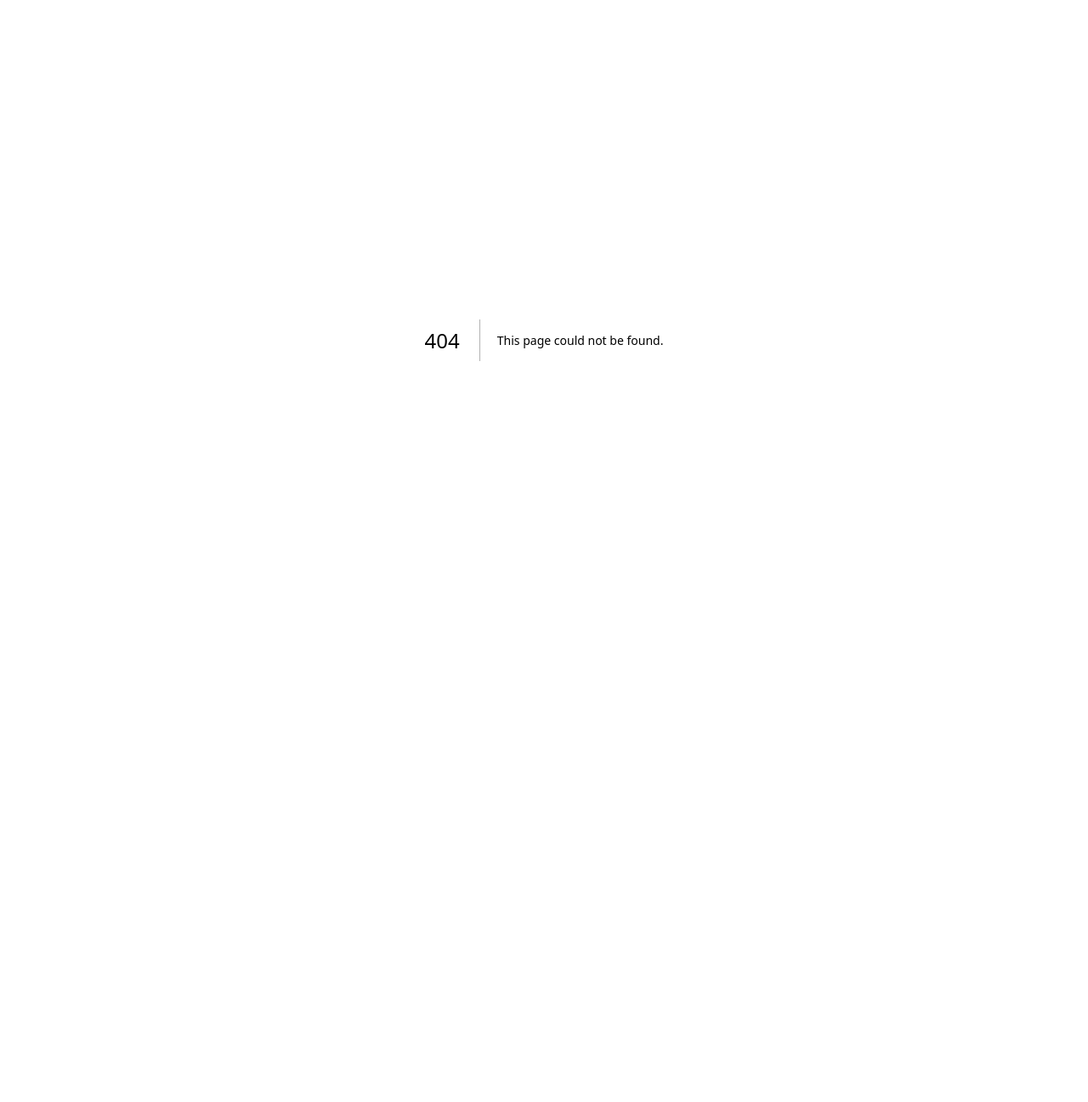
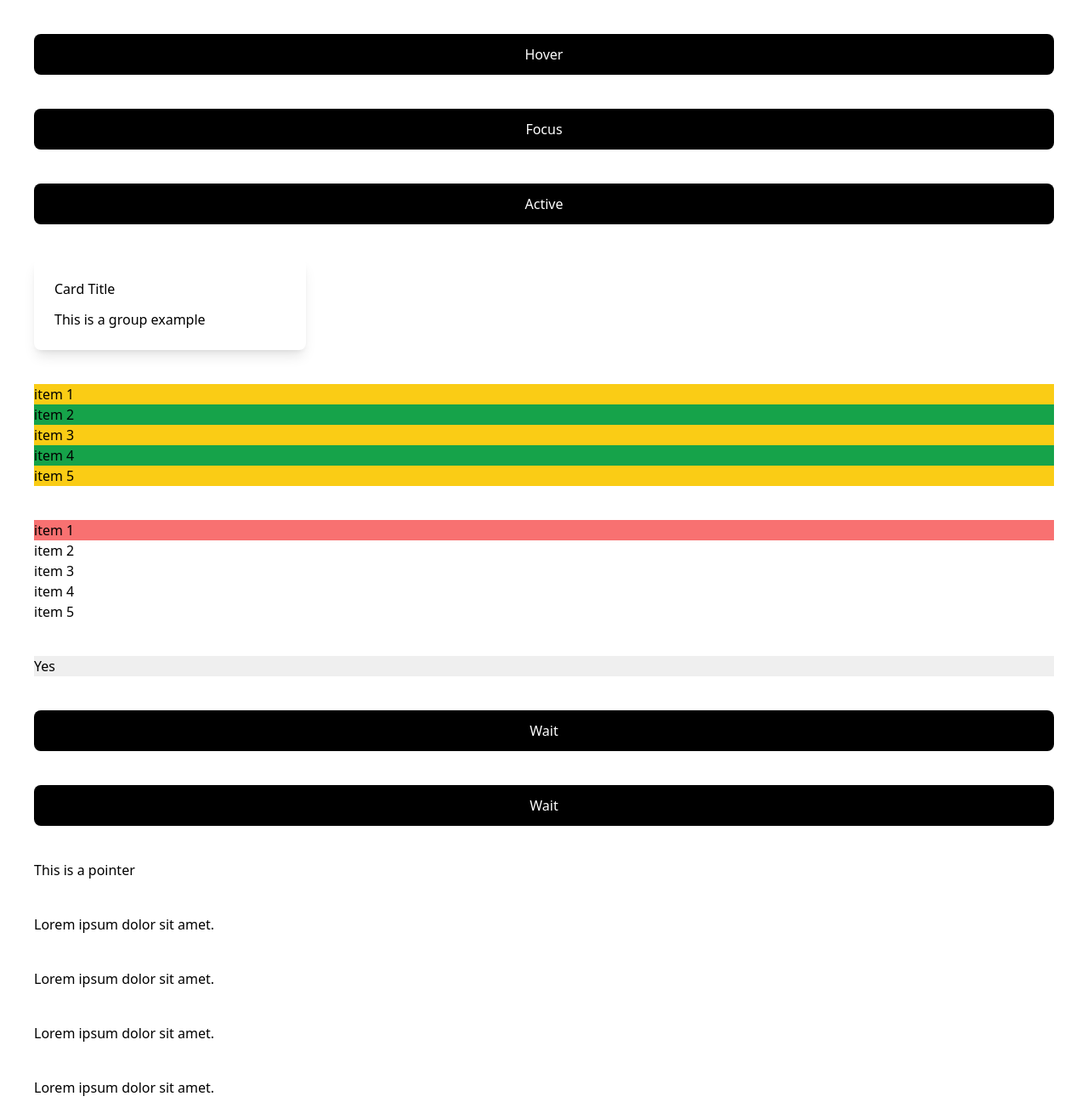
Before and after one commit to FranciscoMateusVG/tailwind-studies, a Next.js app: page /sandbox/space/interactivity in a window 1280 px wide. Before the commit this address had no page. Shown: the top 1297 px of the page at 85% size. Before the commit the page ends 800 px from the top, so only its background shows below. Built offline with nearby package versions, Linux system fonts and the light colour scheme.

Commit message:
finished interactivity

```diff
--- /dev/null
+++ b/src/pages/sandbox/space/animation-key-frames.tsx
@@ -0,0 +1,18 @@
+import { type NextPage } from "next";
+import Head from "next/head";
+import Image from "next/image";
+
+const Interactivity: NextPage = () => {
+  return (
+    <>
+      <Head>
+        <title>Create T3 App</title>
+        <meta name="description" content="Generated by create-t3-app" />
+        <link rel="icon" href="/tailwind-icon.png" />
+      </Head>
+      <main className="p-10"></main>
+    </>
+  );
+};
+
+export default Interactivity;
--- /dev/null
+++ b/src/pages/sandbox/space/breakpoint-media-queries.tsx
@@ -0,0 +1,18 @@
+import { type NextPage } from "next";
+import Head from "next/head";
+import Image from "next/image";
+
+const Interactivity: NextPage = () => {
+  return (
+    <>
+      <Head>
+        <title>Create T3 App</title>
+        <meta name="description" content="Generated by create-t3-app" />
+        <link rel="icon" href="/tailwind-icon.png" />
+      </Head>
+      <main className="p-10"></main>
+    </>
+  );
+};
+
+export default Interactivity;
--- /dev/null
+++ b/src/pages/sandbox/space/columns.tsx
@@ -0,0 +1,18 @@
+import { type NextPage } from "next";
+import Head from "next/head";
+import Image from "next/image";
+
+const Interactivity: NextPage = () => {
+  return (
+    <>
+      <Head>
+        <title>Create T3 App</title>
+        <meta name="description" content="Generated by create-t3-app" />
+        <link rel="icon" href="/tailwind-icon.png" />
+      </Head>
+      <main className="p-10"></main>
+    </>
+  );
+};
+
+export default Interactivity;
--- /dev/null
+++ b/src/pages/sandbox/space/config-customization.tsx
@@ -0,0 +1,18 @@
+import { type NextPage } from "next";
+import Head from "next/head";
+import Image from "next/image";
+
+const Interactivity: NextPage = () => {
+  return (
+    <>
+      <Head>
+        <title>Create T3 App</title>
+        <meta name="description" content="Generated by create-t3-app" />
+        <link rel="icon" href="/tailwind-icon.png" />
+      </Head>
+      <main className="p-10"></main>
+    </>
+  );
+};
+
+export default Interactivity;
--- /dev/null
+++ b/src/pages/sandbox/space/dark-mode.tsx
@@ -0,0 +1,18 @@
+import { type NextPage } from "next";
+import Head from "next/head";
+import Image from "next/image";
+
+const Interactivity: NextPage = () => {
+  return (
+    <>
+      <Head>
+        <title>Create T3 App</title>
+        <meta name="description" content="Generated by create-t3-app" />
+        <link rel="icon" href="/tailwind-icon.png" />
+      </Head>
+      <main className="p-10"></main>
+    </>
+  );
+};
+
+export default Interactivity;
--- /dev/null
+++ b/src/pages/sandbox/space/grid.tsx
@@ -0,0 +1,18 @@
+import { type NextPage } from "next";
+import Head from "next/head";
+import Image from "next/image";
+
+const Interactivity: NextPage = () => {
+  return (
+    <>
+      <Head>
+        <title>Create T3 App</title>
+        <meta name="description" content="Generated by create-t3-app" />
+        <link rel="icon" href="/tailwind-icon.png" />
+      </Head>
+      <main className="p-10"></main>
+    </>
+  );
+};
+
+export default Interactivity;
--- /dev/null
+++ b/src/pages/sandbox/space/interactivity.tsx
@@ -0,0 +1,131 @@
+import { type NextPage } from "next";
+import Head from "next/head";
+
+const Interactivity: NextPage = () => {
+  return (
+    <>
+      <Head>
+        <title>Create T3 App</title>
+        <meta name="description" content="Generated by create-t3-app" />
+        <link rel="icon" href="/tailwind-icon.png" />
+      </Head>
+      <main className="flex flex-col gap-10  p-10">
+        {/* Hover state Styling */}
+        <button className="rounded-lg bg-black py-3 px-5 text-white hover:bg-orange-400 hover:text-blue-500">
+          Hover
+        </button>
+        {/* Focus state Styling */}
+        <button className="rounded-lg bg-black py-3 px-5 text-white focus:bg-orange-400 focus:text-blue-500">
+          Focus
+        </button>
+        {/* Active state Styling */}
+        <button className="rounded-lg bg-black py-3 px-5 text-white active:bg-orange-400 active:text-blue-500">
+          Active
+        </button>
+        {/* Styling based on parent state */}
+        <a
+          href=""
+          className="max-auto group block max-w-xs space-y-3 rounded-lg bg-white p-6 shadow-lg hover:bg-sky-500"
+        >
+          <h3 className="group-hover:text-white">Card Title</h3>
+          <p className="group-hover:text-white">This is a group example</p>
+        </a>
+        {/* Pseudo Classes */}
+        <ul>
+          <li className="odd:bg-yellow-400 even:bg-green-600">item 1</li>
+          <li className="odd:bg-yellow-400 even:bg-green-600">item 2</li>
+          <li className="odd:bg-yellow-400 even:bg-green-600">item 3</li>
+          <li className="odd:bg-yellow-400 even:bg-green-600">item 4</li>
+          <li className="odd:bg-yellow-400 even:bg-green-600">item 5</li>
+        </ul>
+        <ul>
+          <li className="first:bg-red-400 ">item 1</li>
+          <li className="first:bg-red-400 ">item 2</li>
+          <li className="first:bg-red-400 ">item 3</li>
+          <li className="first:bg-red-400 ">item 4</li>
+          <li className="first:bg-red-400 ">item 5</li>
+        </ul>
+        {/* Appearance */}
+        <select name="" id="" className="appearance-none">
+          <option value="yes">Yes</option>
+          <option value="no">No</option>
+        </select>
+        {/* Cursor */}
+        <button className="cursor-wait rounded-lg bg-black py-3 px-5 text-white ">
+          Wait
+        </button>
+        <button className="cursor-not-allowed rounded-lg bg-black py-3 px-5 text-white ">
+          Wait
+        </button>
+        <p className="cursor-pointer">This is a pointer</p>
+        {/* User select */}
+        <div className="select-none">Lorem ipsum dolor sit amet.</div>
+        <div className="select-text">Lorem ipsum dolor sit amet.</div>
+        <div className="select-all">Lorem ipsum dolor sit amet.</div>
+        <div className="select-auto">Lorem ipsum dolor sit amet.</div>
+
+        {/* Smooth Scrolling */}
+        <a href="#item" className="my-6 block scroll-smooth">
+          Go to item
+        </a>
+        <p>
+          Lorem ipsum dolor sit, amet consectetur adipisicing elit. Aut ipsum
+          fugit quam quas assumenda. Autem debitis soluta dicta ipsa placeat.
+          Totam, officia ex quasi id suscipit reiciendis magni necessitatibus
+          labore sunt autem, nostrum est quisquam molestias, laudantium
+          obcaecati. Placeat incidunt ad omnis doloribus quo dolor odit
+          aspernatur rerum dicta ipsum cum voluptatum, repudiandae eos
+          necessitatibus saepe tenetur beatae maxime corrupti! Laboriosam,
+          molestias itaque molestiae omnis esse accusamus architecto beatae
+          distinctio corporis laudantium, dicta libero sint in autem id quas ad
+          saepe explicabo. Magni architecto recusandae quidem culpa sit sed
+          numquam. Quas ad iure minus porro eos dolore quidem labore, expedita,
+          adipisci, magnam ea dignissimos incidunt explicabo laborum eaque
+          minima unde voluptatem corporis aspernatur officiis atque fuga
+          delectus. Praesentium fugiat, dolor voluptatem nemo architecto,
+          voluptate, neque qui nam mollitia sit optio culpa voluptatibus ipsum
+          impedit autem iure recusandae fugit molestiae dolorem! Hic neque
+          dicta, officiis sequi esse perferendis nulla, ratione eum autem soluta
+          consequuntur a placeat expedita error quisquam libero, magni voluptate
+          odio consectetur molestiae! A, maxime eum ipsa laborum quasi nihil
+          consequatur magnam ducimus mollitia obcaecati minima quam incidunt id
+          explicabo, perferendis excepturi optio sapiente accusantium voluptate
+          nobis, adipisci corrupti est. Quos saepe et officia, beatae sint
+          ullam, aperiam, quia placeat deserunt commodi voluptatibus ad suscipit
+          quas voluptatum ex. Quae quis quas aperiam earum eligendi voluptate
+          laborum numquam ad. Magni, et. Tempore ratione doloremque obcaecati a
+          harum quaerat itaque aliquid unde est suscipit, reprehenderit ullam,
+          sequi nostrum cum iure nemo tenetur aut. Similique odio ab nesciunt
+          sequi praesentium illo harum voluptate asperiores cumque ad laudantium
+          nobis inventore ut, quis molestias maiores saepe exercitationem
+          placeat totam officiis! Voluptate, officia aliquam quis voluptatem
+          tempore a aut minima temporibus, eveniet ex, tenetur porro quas.
+          Deleniti quaerat voluptatem recusandae dolorem harum, debitis
+          molestias? Architecto autem ratione corporis omnis eligendi corrupti,
+          consequuntur laudantium minima voluptates. Quod, in. Corporis beatae
+          laborum, perspiciatis iste debitis earum odio quidem error aspernatur
+          minima consectetur ipsam veritatis ullam eaque libero saepe! Ut ex
+          voluptatibus esse dolor numquam aliquid officiis odio voluptate? Qui
+          porro repellat ad a perspiciatis, officia omnis quasi, fuga ducimus
+          quod nemo ipsam nostrum eaque sed fugit deserunt quia, tempore atque
+          culpa. In quaerat dolor accusamus fugiat. Perferendis culpa pariatur
+          ipsam, fugit officia placeat error, esse possimus delectus dicta natus
+          temporibus nostrum! Impedit aliquid rem delectus dignissimos placeat
+          ipsa assumenda quo. Blanditiis voluptate dolores culpa tempore velit
+          obcaecati, nemo architecto labore debitis neque dolorum magnam illum
+          dignissimos aut?
+        </p>
+        <div id="item">
+          Lorem ipsum dolor sit amet consectetur adipisicing elit. Pariatur
+          accusamus, odit blanditiis debitis quidem aut doloremque libero quo
+          animi adipisci vero magnam facilis, quibusdam officiis ratione harum
+          itaque sit. Laboriosam, vel tempora iure mollitia, reiciendis
+          voluptatum eligendi labore vero in ullam debitis doloremque eaque
+          ratione nisi laudantium voluptatibus sint facere.
+        </div>
+      </main>
+    </>
+  );
+};
+
+export default Interactivity;
--- /dev/null
+++ b/src/pages/sandbox/space/transition-transform.tsx
@@ -0,0 +1,18 @@
+import { type NextPage } from "next";
+import Head from "next/head";
+import Image from "next/image";
+
+const Interactivity: NextPage = () => {
+  return (
+    <>
+      <Head>
+        <title>Create T3 App</title>
+        <meta name="description" content="Generated by create-t3-app" />
+        <link rel="icon" href="/tailwind-icon.png" />
+      </Head>
+      <main className="p-10"></main>
+    </>
+  );
+};
+
+export default Interactivity;
```
